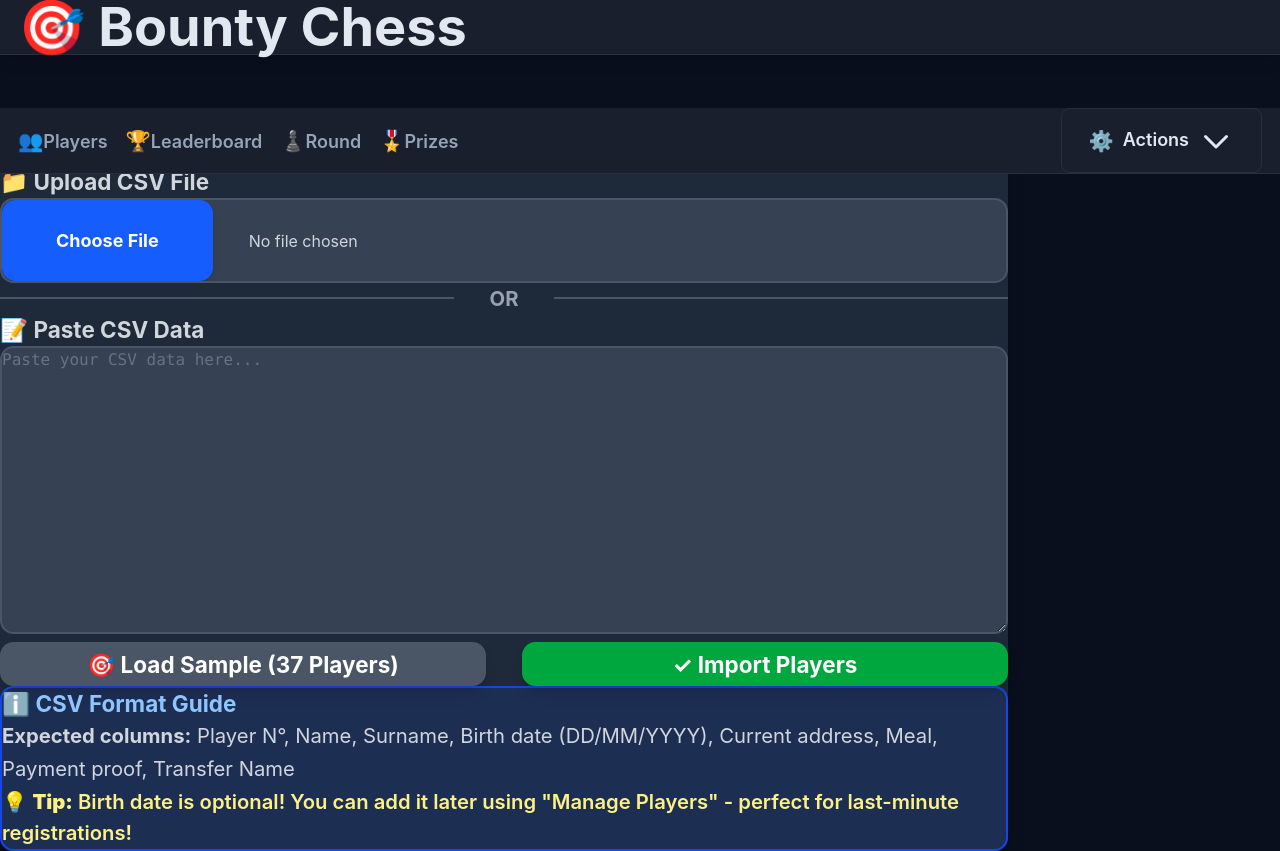
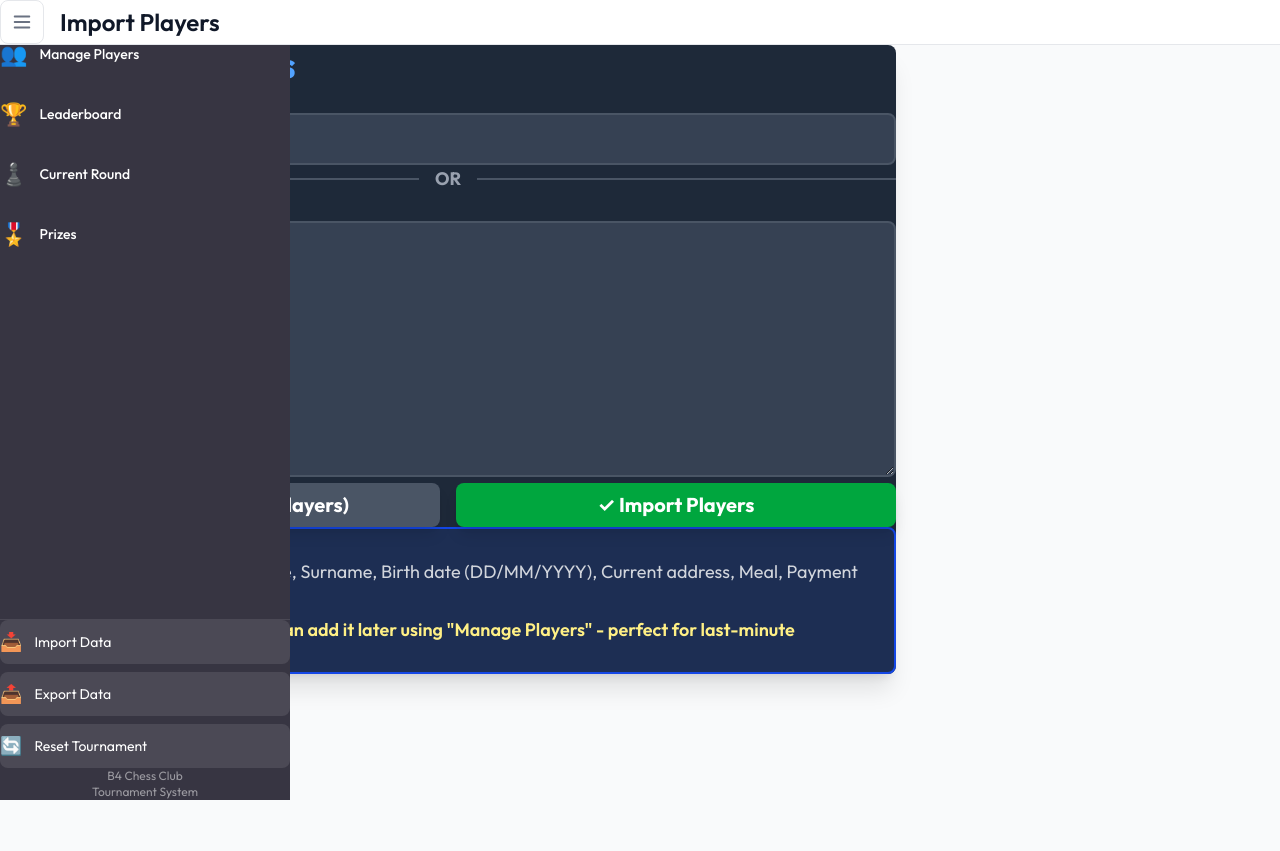
Before and after one commit to righen/bounty-chess, a Next.js app: page / in a window 1280 px wide. After the commit the page ends 800 px from the top, so only its background shows below. Built offline with nearby package versions, Linux system fonts and the light colour scheme; no server answers; the database is empty.

Commit message:
Apply Score360 design system

```diff
--- a/app/globals.css
+++ b/app/globals.css
@@ -1,48 +1,24 @@
+@import url("https://fonts.googleapis.com/css2?family=Outfit:wght@100..900&display=swap");
 @import "tailwindcss";
 
 /* ============================================
-   BOUNTY CHESS - DESIGN SYSTEM
+   BOUNTY CHESS - SCORE360 DESIGN SYSTEM
    ============================================ */
 
 @theme {
-  /* Color Palette - 3 colors + neutrals */
-  --color-primary: #8b5cf6;      /* Purple - Primary actions */
-  --color-accent: #3b82f6;       /* Blue - Info, links */
-  --color-success: #10b981;      /* Green - Wins, positive */
-  --color-warning: #f59e0b;      /* Yellow - Bounty, important */
-  --color-danger: #ef4444;       /* Red - Losses, delete */
+  --font-outfit: "Outfit", sans-serif;
 
-  /* Neutral Colors */
-  --color-bg-base: #0a0f1e;      /* Deep blue-black background */
-  --color-bg-surface: #1a1f2e;   /* Cards, elevated surfaces */
-  --color-bg-hover: #2a2f3e;     /* Hover states */
-  --color-border: #2a2f3e;       /* Subtle borders */
-  --color-text: #e2e8f0;         /* Primary text */
-  --color-text-muted: #94a3b8;   /* Secondary text */
+  /* Score360 Color Palette */
+  --color-brand-primary: #373542;      /* Dark sidebar */
+  --color-brand-secondary: #ffcc33;    /* Yellow/Gold accent */
+  --color-brand-tertiary: #000;        /* Black */
+  --color-brand-quaternary: #ebebeb;   /* Light gray */
+  --color-brand-quinary: #7678ed;      /* Purple/Blue */
 
-  /* Spacing Scale (8px base) */
-  --spacing-1: 0.5rem;   /* 8px */
-  --spacing-2: 1rem;     /* 16px */
-  --spacing-3: 1.5rem;   /* 24px */
-  --spacing-4: 2rem;     /* 32px */
-  --spacing-5: 2.5rem;   /* 40px */
-  --spacing-6: 3rem;     /* 48px */
-
-  /* Typography Scale */
-  --font-xs: 0.75rem;    /* 12px */
-  --font-sm: 0.875rem;   /* 14px */
-  --font-base: 1rem;     /* 16px */
-  --font-lg: 1.125rem;   /* 18px */
-  --font-xl: 1.25rem;    /* 20px */
-  --font-2xl: 1.5rem;    /* 24px */
-  --font-3xl: 1.875rem;  /* 30px */
-  --font-4xl: 2.25rem;   /* 36px */
-
-  /* Border Radius */
-  --radius-sm: 0.375rem;  /* 6px */
-  --radius-md: 0.5rem;    /* 8px */
-  --radius-lg: 0.75rem;   /* 12px */
-  --radius-xl: 1rem;      /* 16px */
+  /* Additional colors for bounty system */
+  --color-success: #10b981;            /* Green - wins */
+  --color-danger: #ef4444;             /* Red - losses */
+  --color-info: #3b82f6;               /* Blue - info */
 }
 
 /* ============================================
@@ -55,15 +31,19 @@
   padding: 0;
 }
 
+:root {
+  line-height: 1.5;
+  font-weight: 400;
+  color-scheme: light dark;
+  font-synthesis: none;
+  text-rendering: optimizeLegibility;
+  -webkit-font-smoothing: antialiased;
+  -moz-osx-font-smoothing: grayscale;
+}
+
 html {
   font-size: 16px;
   scroll-behavior: smooth;
-}
-
-@media (min-width: 768px) {
-  html {
-    font-size: 18px;
-  }
 }
 
 html, body {
@@ -73,12 +53,9 @@ html, body {
 }
 
 body {
-  background-color: var(--color-bg-base);
-  color: var(--color-text);
-  font-family: -apple-system, BlinkMacSystemFont, 'Segoe UI', 'Roboto', 'Oxygen', 'Ubuntu', sans-serif;
-  line-height: 1.6;
-  -webkit-font-smoothing: antialiased;
-  -moz-osx-font-smoothing: grayscale;
+  font-family: var(--font-outfit), -apple-system, BlinkMacSystemFont, 'Segoe UI', sans-serif;
+  background-color: #f9fafb;
+  color: #1f2937;
 }
 
 /* ============================================
@@ -92,6 +69,7 @@ input[type="submit"] {
   min-width: 44px;
   touch-action: manipulation;
   cursor: pointer;
+  font-family: inherit;
 }
 
 input[type="text"],
@@ -101,7 +79,8 @@ input[type="file"],
 select,
 textarea {
   min-height: 50px;
-  font-size: 16px; /* Prevent zoom on iOS */
+  font-size: 16px;
+  font-family: inherit;
 }
 
 button {
@@ -109,9 +88,8 @@ button {
   user-select: none;
 }
 
-/* Better tap highlighting */
 button, a {
-  -webkit-tap-highlight-color: rgba(139, 92, 246, 0.2);
+  -webkit-tap-highlight-color: rgba(255, 204, 51, 0.2);
 }
 
 /* ============================================
@@ -121,121 +99,7 @@ button, a {
 .container-custom {
   max-width: 1400px;
   margin: 0 auto;
-  padding: 0 var(--spacing-2);
-}
-
-/* Card */
-.card {
-  background-color: var(--color-bg-surface);
-  border: 1px solid var(--color-border);
-  border-radius: var(--radius-lg);
-  overflow: hidden;
-}
-
-/* Button Base */
-.btn {
-  display: inline-flex;
-  align-items: center;
-  justify-content: center;
-  gap: 0.5rem;
-  padding: 0.75rem 1.5rem;
-  border-radius: var(--radius-md);
-  font-weight: 600;
-  font-size: var(--font-base);
-  transition: all 0.2s ease;
-  border: none;
-  outline: none;
-}
-
-.btn:hover {
-  transform: translateY(-1px);
-  box-shadow: 0 4px 12px rgba(0, 0, 0, 0.3);
-}
-
-.btn:active {
-  transform: translateY(0);
-}
-
-/* Button Variants */
-.btn-primary {
-  background-color: var(--color-primary);
-  color: white;
-}
-
-.btn-primary:hover {
-  background-color: #7c3aed;
-}
-
-.btn-accent {
-  background-color: var(--color-accent);
-  color: white;
-}
-
-.btn-accent:hover {
-  background-color: #2563eb;
-}
-
-.btn-success {
-  background-color: var(--color-success);
-  color: white;
-}
-
-.btn-success:hover {
-  background-color: #059669;
-}
-
-.btn-danger {
-  background-color: var(--color-danger);
-  color: white;
-}
-
-.btn-danger:hover {
-  background-color: #dc2626;
-}
-
-.btn-ghost {
-  background-color: transparent;
-  color: var(--color-text);
-  border: 1px solid var(--color-border);
-}
-
-.btn-ghost:hover {
-  background-color: var(--color-bg-hover);
-}
-
-/* Badge */
-.badge {
-  display: inline-flex;
-  align-items: center;
-  padding: 0.25rem 0.75rem;
-  border-radius: 9999px;
-  font-size: var(--font-sm);
-  font-weight: 600;
-}
-
-.badge-primary {
-  background-color: rgba(139, 92, 246, 0.15);
-  color: var(--color-primary);
-}
-
-.badge-accent {
-  background-color: rgba(59, 130, 246, 0.15);
-  color: var(--color-accent);
-}
-
-.badge-success {
-  background-color: rgba(16, 185, 129, 0.15);
-  color: var(--color-success);
-}
-
-.badge-warning {
-  background-color: rgba(245, 158, 11, 0.15);
-  color: var(--color-warning);
-}
-
-.badge-danger {
-  background-color: rgba(239, 68, 68, 0.15);
-  color: var(--color-danger);
+  padding: 0 1rem;
 }
 
 /* ============================================
@@ -251,8 +115,4 @@ button, a {
     background: white;
     color: black;
   }
-
-  .card {
-    border: 1px solid #ddd;
-  }
 }
--- a/app/page.tsx
+++ b/app/page.tsx
@@ -16,7 +16,7 @@ import PlayerImport from '@/components/PlayerImport';
 import PlayerManager from '@/components/PlayerManager';
 import Leaderboard from '@/components/Leaderboard';
 import RoundManager from '@/components/RoundManager';
-import Navigation from '@/components/Navigation';
+import Sidebar from '@/components/Sidebar';
 import Prizes from '@/components/Prizes';
 
 export default function Home() {
@@ -24,6 +24,7 @@ export default function Home() {
   const [view, setView] = useState<'setup' | 'leaderboard' | 'round' | 'players' | 'prizes'>('setup');
   const [loading, setLoading] = useState(true);
   const [syncing, setSyncing] = useState(false);
+  const [sidebarOpen, setSidebarOpen] = useState(true);
 
   // Load state from Supabase on mount
   useEffect(() => {
@@ -191,46 +192,75 @@ export default function Home() {
 
   if (loading) {
     return (
-      <div className="min-h-screen flex items-center justify-center bg-gray-900 text-white">
-        <div className="text-xl">Loading tournament state...</div>
+      <div className="min-h-screen flex items-center justify-center bg-gray-50">
+        <div className="text-xl text-gray-900">Loading tournament state...</div>
       </div>
     );
   }
 
   return (
-    <div className="min-h-screen bg-[#0a0f1e]">
-      <header className="bg-[#1a1f2e] shadow-lg border-b border-[#2a2f3e] py-5 md:py-6 sticky top-0 z-50">
-        <div className="container-custom">
-          <div className="flex flex-col sm:flex-row justify-between items-center gap-3">
-            <div className="text-center sm:text-left">
-              <h1 className="text-3xl sm:text-4xl md:text-5xl font-bold text-[#e2e8f0]">
-                🎯 Bounty Chess
+    <div className="min-h-screen flex">
+      {/* Sidebar */}
+      <Sidebar
+        sidebarOpen={sidebarOpen}
+        view={view}
+        onViewChange={setView}
+        onReset={handleReset}
+        onExport={handleExport}
+        onImport={handleImport}
+        tournamentStarted={state?.tournamentStarted || false}
+        playersCount={state?.players.length || 0}
+        currentRound={state?.currentRound || 0}
+        totalRounds={state?.totalRounds || 9}
+      />
+
+      {/* Main Content */}
+      <main className={`w-full transition-all duration-300 ease-in-out ${sidebarOpen ? "lg:pl-[290px]" : ""}`}>
+        {/* Header */}
+        <header className="sticky top-0 flex w-full bg-white border-gray-200 z-99999 border-b print:hidden">
+          <div className="flex items-center justify-between grow p-4">
+            <div className="flex items-center justify-between gap-2 sm:gap-4 lg:justify-normal lg:border-b-0">
+              {/* Hamburger Button */}
+              <button
+                onClick={() => setSidebarOpen(!sidebarOpen)}
+                className="flex items-center justify-center w-11 h-11 text-gray-500 border border-gray-200 rounded-lg z-99999 cursor-pointer hover:bg-gray-50 transition-colors"
+              >
+                <svg className="w-[22px] h-[22px]" fill="none" stroke="currentColor" viewBox="0 0 24 24">
+                  <path strokeLinecap="round" strokeLinejoin="round" strokeWidth={2} d="M4 6h16M4 12h16M4 18h16" />
+                </svg>
+              </button>
+
+              {/* Page Title */}
+              <h1 className="text-xl md:text-2xl font-semibold text-gray-900">
+                {view === 'players' && 'Manage Players'}
+                {view === 'leaderboard' && 'Leaderboard'}
+                {view === 'round' && 'Current Round'}
+                {view === 'prizes' && 'Prizes'}
+                {view === 'setup' && 'Import Players'}
               </h1>
+            </div>
+
+            <div className="items-center gap-4 flex justify-end relative overflow-hidden">
+              {syncing && (
+                <div className="flex items-center gap-2 px-3 py-1.5 rounded-lg bg-green-50 text-green-700 text-sm">
+                  <div className="animate-pulse">●</div>
+                  <span className="font-semibold hidden sm:inline">Syncing...</span>
+                </div>
+              )}
+
               {state && (
-                <p className="text-base md:text-lg text-[#94a3b8] mt-2">
-                  {state.players.length} Players • Round {state.currentRound}/{state.totalRounds}
-                </p>
-              )}
-            </div>
-            {syncing && (
-              <div className="badge badge-success gap-2 px-4 py-3">
-                <div className="animate-pulse text-lg">●</div>
-                <span className="font-semibold">Syncing...</span>
+                <div className="hidden md:flex items-center gap-2 text-sm text-gray-600">
+                  <span className="font-semibold text-gray-900">{state.players.length}</span>
+                  <span>Players •</span>
+                  <span className="font-semibold text-gray-900">Round {state.currentRound}/{state.totalRounds}</span>
                 </div>
               )}
             </div>
           </div>
         </header>
 
-      <Navigation
-        view={view}
-        onViewChange={setView}
-        onReset={handleReset}
-        onExport={handleExport}
-        onImport={handleImport}
-      />
-
-      <main className="container mx-auto px-4 py-8">
+        {/* Content */}
+        <div className="p-2 lg:p-4">
           {!state && view === 'setup' && (
             <PlayerImport onPlayersImported={handlePlayersImported} />
           )}
@@ -269,6 +299,7 @@ export default function Home() {
               totalRounds={state.totalRounds}
             />
           )}
+        </div>
       </main>
     </div>
   );
--- /dev/null
+++ b/components/Sidebar.tsx
@@ -0,0 +1,125 @@
+'use client';
+
+interface SidebarProps {
+  sidebarOpen: boolean;
+  view: 'setup' | 'leaderboard' | 'round' | 'players' | 'prizes';
+  onViewChange: (view: 'setup' | 'leaderboard' | 'round' | 'players' | 'prizes') => void;
+  onReset: () => void;
+  onExport: () => void;
+  onImport: () => void;
+  tournamentStarted: boolean;
+  playersCount: number;
+  currentRound: number;
+  totalRounds: number;
+}
+
+export default function Sidebar({
+  sidebarOpen,
+  view,
+  onViewChange,
+  onReset,
+  onExport,
+  onImport,
+  tournamentStarted,
+  playersCount,
+  currentRound,
+  totalRounds,
+}: SidebarProps) {
+  const navItems = [
+    { id: 'players' as const, icon: '👥', label: 'Manage Players' },
+    { id: 'leaderboard' as const, icon: '🏆', label: 'Leaderboard' },
+    { id: 'round' as const, icon: '♟️', label: 'Current Round' },
+    { id: 'prizes' as const, icon: '🎖️', label: 'Prizes' },
+  ];
+
+  const NavItem = ({ item }: { item: typeof navItems[0] }) => (
+    <button
+      onClick={() => onViewChange(item.id)}
+      className={`flex items-center gap-3 w-full py-2.5 px-4 rounded-lg transition-all ${
+        view === item.id
+          ? 'bg-[#ffcc33] text-[#373542]'
+          : 'text-white hover:bg-white/10'
+      }`}
+    >
+      <span className="text-[22px]">{item.icon}</span>
+      <span className="text-sm font-medium">{item.label}</span>
+    </button>
+  );
+
+  return (
+    <aside
+      className={`fixed flex flex-col top-0 left-0 p-4 pt-23 lg:pt-4 bg-[#373542] h-screen transition-all duration-300 ease-in-out z-[99999] w-[290px] ${
+        sidebarOpen ? "-translate-x-full lg:translate-x-0" : "lg:-translate-x-full"
+      }`}
+    >
+      <div className="flex flex-col h-full">
+        {/* Logo */}
+        <div className="mb-6">
+          <h1 className="text-2xl font-bold text-[#ffcc33] text-center">
+            🎯 Bounty Chess
+          </h1>
+        </div>
+
+        {/* Tournament Stats */}
+        {tournamentStarted && (
+          <div className="mb-6 p-4 bg-white/10 rounded-lg">
+            <div className="space-y-2 text-sm">
+              <div className="flex justify-between text-white/70">
+                <span>Players:</span>
+                <span className="font-semibold text-white">{playersCount}</span>
+              </div>
+              <div className="flex justify-between text-white/70">
+                <span>Round:</span>
+                <span className="font-semibold text-white">
+                  {currentRound}/{totalRounds}
+                </span>
+              </div>
+            </div>
+          </div>
+        )}
+
+        {/* Navigation Menu */}
+        <ul className="flex flex-col gap-4 flex-1">
+          {navItems.map((item) => (
+            <li key={item.id}>
+              <NavItem item={item} />
+            </li>
+          ))}
+        </ul>
+
+        {/* Actions Section */}
+        <div className="border-t border-white/10 pt-4 mt-4">
+          <div className="flex flex-col gap-2 mb-4">
+            <button
+              onClick={onImport}
+              className="flex items-center gap-3 w-full py-2.5 px-4 text-white bg-white/10 hover:bg-white/15 cursor-pointer rounded-lg transition-all"
+            >
+              <span className="text-lg">📥</span>
+              <span className="text-sm">Import Data</span>
+            </button>
+            <button
+              onClick={onExport}
+              className="flex items-center gap-3 w-full py-2.5 px-4 text-white bg-white/10 hover:bg-white/15 cursor-pointer rounded-lg transition-all"
+            >
+              <span className="text-lg">📤</span>
+              <span className="text-sm">Export Data</span>
+            </button>
+            <button
+              onClick={onReset}
+              className="flex items-center gap-3 w-full py-2.5 px-4 text-white bg-white/10 hover:bg-white/15 cursor-pointer rounded-lg transition-all"
+            >
+              <span className="text-lg">🔄</span>
+              <span className="text-sm">Reset Tournament</span>
+            </button>
+          </div>
+
+          {/* Footer */}
+          <div className="text-center text-xs text-white/50 mt-4">
+            <p>B4 Chess Club</p>
+            <p className="mt-1">Tournament System</p>
+          </div>
+        </div>
+      </div>
+    </aside>
+  );
+}
```
Lines whose indentation alone changed are shown as unchanged.
